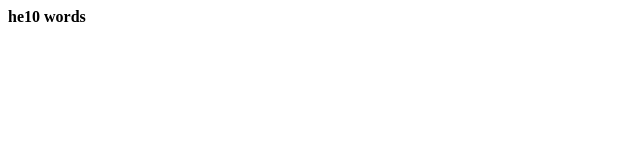
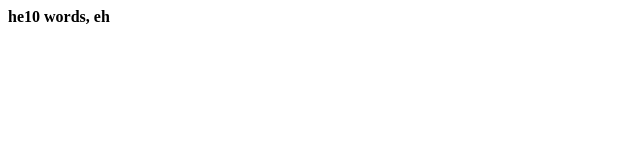
Before and after one commit to jamesleroux/homepage, a plain HTML site: page index.html in a window 1280 px wide. Shown: the full height of the page, 0-640 px from the left. Drawn offline with Linux system fonts and the light colour scheme.

Commit message:
Update index.html

```diff
--- a/index.html
+++ b/index.html
@@ -1 +1 @@
-<b>he10 words</b>
+<b>he10 words, eh</b>
```
